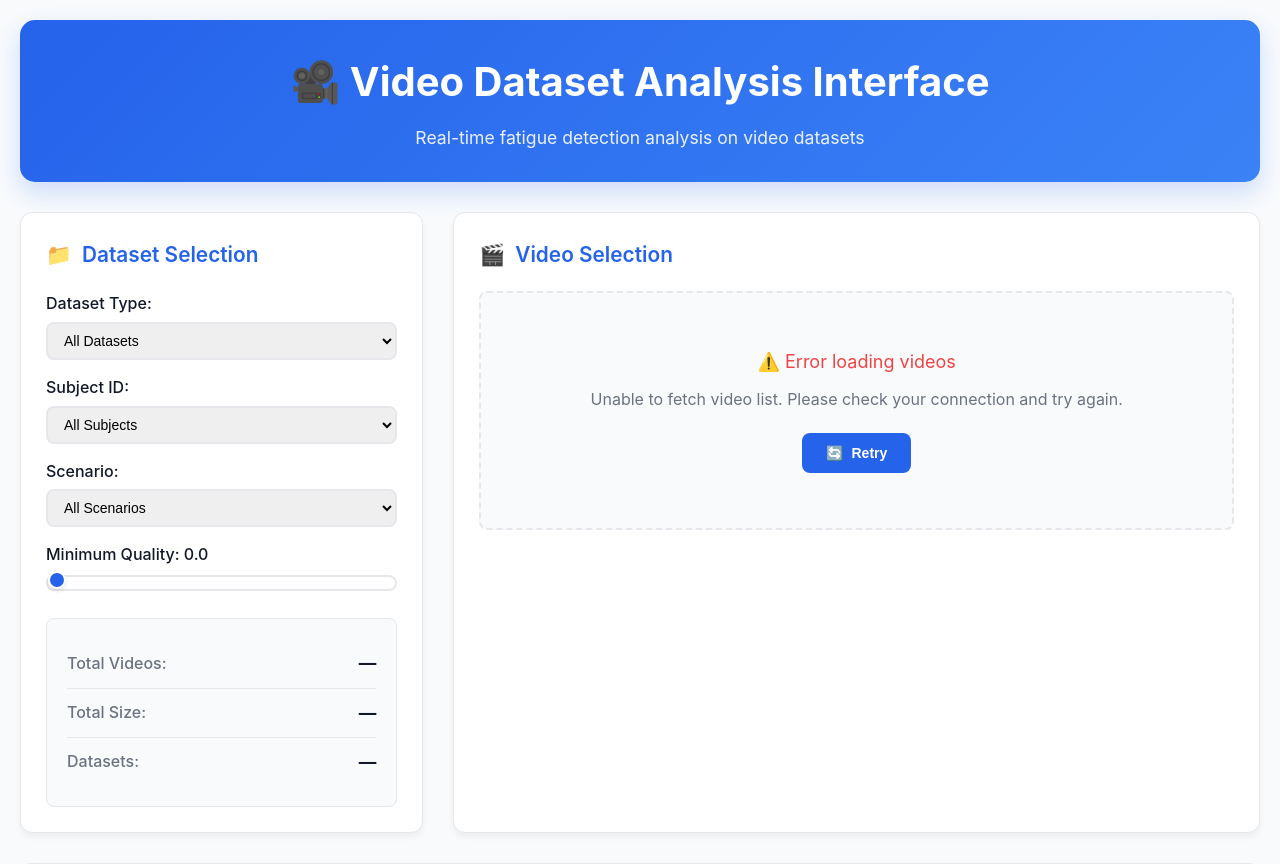
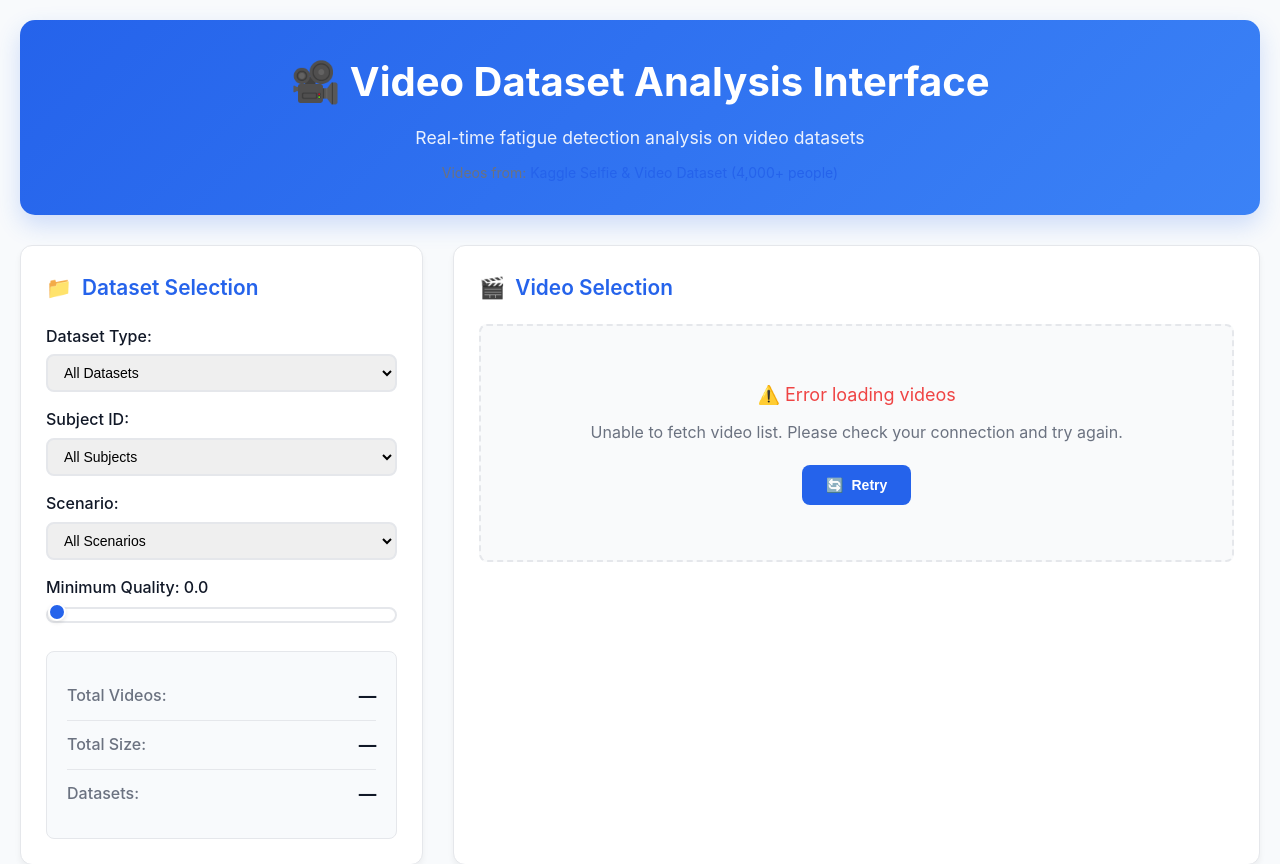
Before and after one commit to michael-abdo/webcam-communication-project, a Flask app: template templates/video_analysis.html in a window 1280 px wide. Shown: the top 864 px of the page. Run offline with Flask 3, Linux system fonts and the light colour scheme; the template is opened without the code that fills it, so the values that code supplies are empty.

Commit message:
Add Kaggle dataset attribution and direct links
- Add dataset info panel showing Kaggle source details
- Include direct link to Kaggle dataset: tapakah68/selfie-and-video-dataset-4-000-people
- Display dataset metadata (description, license, source URL)
- Add header link to original Kaggle dataset
- Improve transparency about video sources and licensing

🤖 Generated with Claude Code

Co-Authored-By: Claude <noreply@anthropic.com>

```diff
--- a/templates/video_analysis.html
+++ b/templates/video_analysis.html
@@ -499,6 +499,14 @@
         <div class="header">
             <h1><span aria-hidden="true">🎥</span> Video Dataset Analysis Interface</h1>
             <p>Real-time fatigue detection analysis on video datasets</p>
+            <div style="margin-top: 10px; font-size: 14px; color: var(--text-secondary);">
+                Videos from:
+                <a href="https://www.kaggle.com/datasets/tapakah68/selfie-and-video-dataset-4-000-people"
+                   target="_blank"
+                   style="color: var(--primary-blue); text-decoration: none;">
+                    Kaggle Selfie & Video Dataset (4,000+ people)
+                </a>
+            </div>
         </div>
 
         <div class="dashboard">
@@ -622,6 +630,12 @@
                     <div id="videoPlaceholder" style="width: 100%; height: 300px; background: #1a1a1a; border-radius: 8px; display: flex; align-items: center; justify-content: center; color: #666;">
                         <span aria-hidden="true">🎥</span> Select a video to begin analysis
                     </div>
+                    <div id="datasetInfo" style="display: none; margin-top: 10px; padding: 10px; background: #f8f9fa; border-radius: 6px; border-left: 4px solid var(--primary-blue);">
+                        <div style="font-size: 12px; color: var(--text-secondary); margin-bottom: 5px;">
+                            <strong>Dataset Source:</strong>
+                        </div>
+                        <div id="datasetDetails" style="font-size: 11px; color: var(--text-secondary);"></div>
+                    </div>
                 </div>
 
                 <div class="chart-container" id="chartContainer" style="display: none;">
@@ -678,7 +692,9 @@
                     videoPlayer: document.getElementById('videoPlayer'),
                     videoPlaceholder: document.getElementById('videoPlaceholder'),
                     chartContainer: document.getElementById('chartContainer'),
-                    analysisChart: document.getElementById('analysisChart')
+                    analysisChart: document.getElementById('analysisChart'),
+                    datasetInfo: document.getElementById('datasetInfo'),
+                    datasetDetails: document.getElementById('datasetDetails')
                 };
 
                 this.metrics = {
@@ -904,6 +920,11 @@
                                 const data = await response.json();
                                 this.elements.videoPlayer.src = data.redirect_url;
                                 console.log(`Loaded video via redirect: ${data.redirect_url} (type: ${data.type})`);
+
+                                // Show dataset info if available
+                                if (data.dataset_info) {
+                                    this.showDatasetInfo(data.dataset_info);
+                                }
                             }
                         } catch (fetchError) {
                             console.warn('Fallback fetch also failed:', fetchError);
@@ -1161,6 +1182,27 @@
                 `).join('');
             }
 
+            showDatasetInfo(datasetInfo) {
+                let infoHtml = '';
+
+                if (datasetInfo.kaggle_dataset) {
+                    infoHtml = `
+                        <strong>Kaggle Dataset:</strong>
+                        <a href="${datasetInfo.kaggle_url}" target="_blank" style="color: var(--primary-blue); text-decoration: none;">
+                            ${datasetInfo.kaggle_dataset}
+                        </a><br>
+                        <strong>Description:</strong> ${datasetInfo.description}<br>
+                        <strong>License:</strong> ${datasetInfo.license}<br>
+                        <em>${datasetInfo.note}</em>
+                    `;
+                } else {
+                    infoHtml = 'Demo video from standard test sources';
+                }
+
+                this.elements.datasetDetails.innerHTML = infoHtml;
+                this.elements.datasetInfo.style.display = 'block';
+            }
+
             renderChart() {
                 const ctx = this.elements.analysisChart.getContext('2d');
                 const width = this.elements.analysisChart.width;
```
Also changed, not shown: app_lightweight.py (+29 -12 lines).
